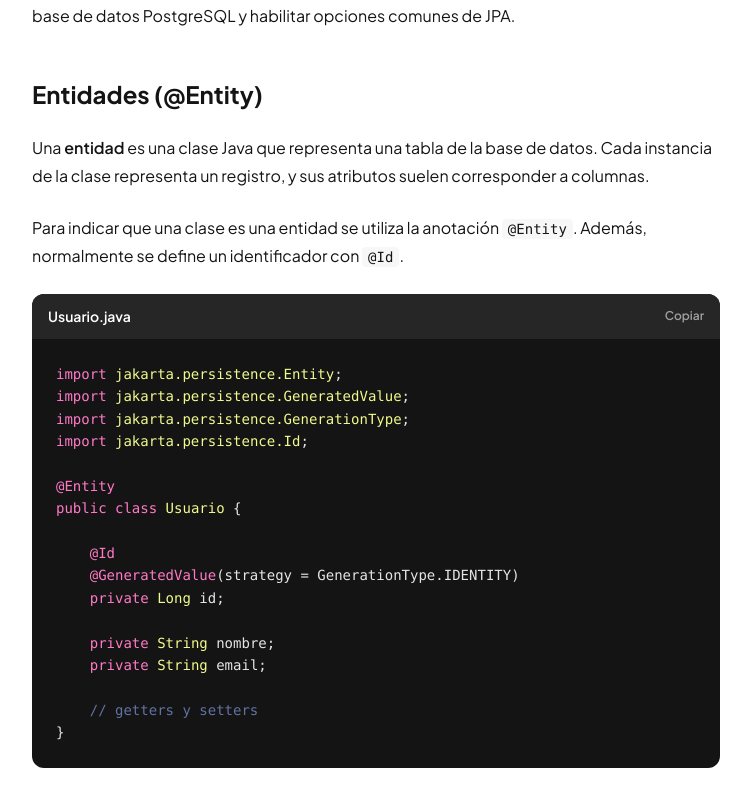
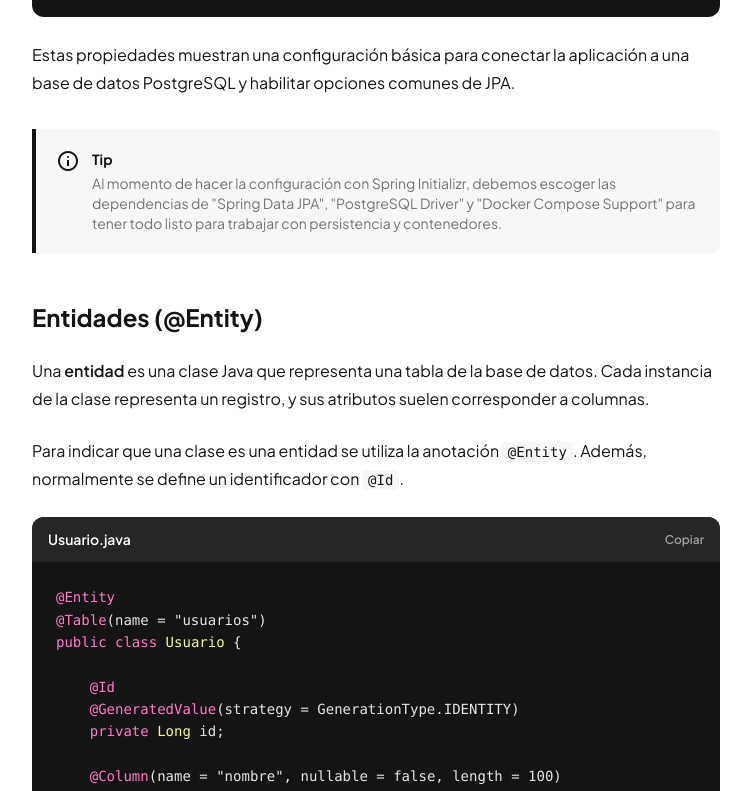
Before and after one commit to AJVP1/spring, a React (Vite) app: page /#/persistencia in a window 1280 px wide. Shown: the part 862-1653 px from the top of the page, without its empty margins (280-1031 px from the left). Built offline with nearby package versions, Linux system fonts and the light colour scheme.

Commit message:
cambios para colocar postgress

```diff
--- a/src/pages/Persistencia.tsx
+++ b/src/pages/Persistencia.tsx
@@ -4,19 +4,18 @@ import modulosData from "../data/modulos.json";
 import Note from "../components/Notes.tsx";
 import Codeblock from "../components/Codeblock.tsx";
 
-const entityCode = `<span class="keyword">import</span> <span class="string">jakarta.persistence.Entity</span>;
-<span class="keyword">import</span> <span class="string">jakarta.persistence.GeneratedValue</span>;
-<span class="keyword">import</span> <span class="string">jakarta.persistence.GenerationType</span>;
-<span class="keyword">import</span> <span class="string">jakarta.persistence.Id</span>;
-
-<span class="keyword">@Entity</span>
+const entityCode = `<span class="keyword">@Entity</span>
+<span class="keyword">@Table</span>(name = "usuarios")
 <span class="keyword">public class</span> <span class="string">Usuario</span> {
 
     <span class="keyword">@Id</span>
     <span class="keyword">@GeneratedValue</span>(strategy = GenerationType.IDENTITY)
     <span class="keyword">private</span> <span class="string">Long</span> id;
 
+    <span class="keyword">@Column</span>(name = "nombre", nullable = false, length = 100)
     <span class="keyword">private</span> <span class="string">String</span> nombre;
+
+    <span class="keyword">@Column</span>(name = "email", unique = true, length = 100)
     <span class="keyword">private</span> <span class="string">String</span> email;
 
     <span class="comment">// getters y setters</span>
@@ -78,11 +77,14 @@ const transactionCode = `<span class="keyword">import</span> <span class="string
     }
 }`;
 
-const propertiesCode = `spring.datasource.url=jdbc:postgresql://localhost:5432/mi_app
-spring.datasource.username=postgres
-spring.datasource.password=secret
+const propertiesCode = `spring.datasource.driver-class-name=org.postgresql.Driver
+spring.datasource.url=jdbc:postgresqlo://localhost:5432/database-name.db
+spring.datasource.username=user
+spring.datasource.password=password
+
 spring.jpa.hibernate.ddl-auto=update
-spring.jpa.show-sql=true`;
+spring.jpa.show-sql=true
+spring.jpa.properties.hibernate.format_sql=true`;
 
 export const Persistencia = () => {
   return (
@@ -131,6 +133,13 @@ export const Persistencia = () => {
         aplicación a una base de datos PostgreSQL y habilitar opciones comunes
         de JPA.
       </p>
+
+      <Note title="Tip">
+        Al momento de hacer la configuración con Spring Initializr, debemos
+        escoger las dependencias de "Spring Data JPA", "PostgreSQL Driver" y
+        "Docker Compose Support" para tener todo listo para trabajar con
+        persistencia y contenedores.
+      </Note>
 
       <h2
         id="entidades"
```
